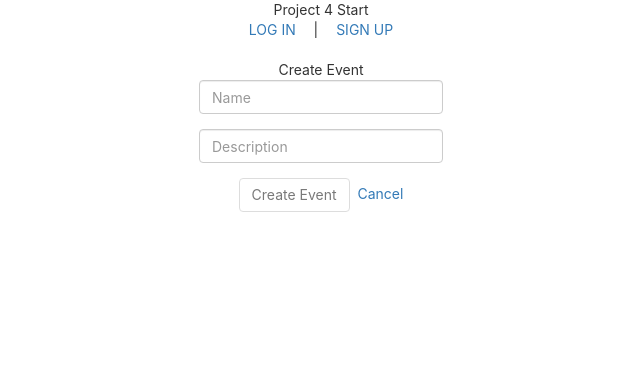
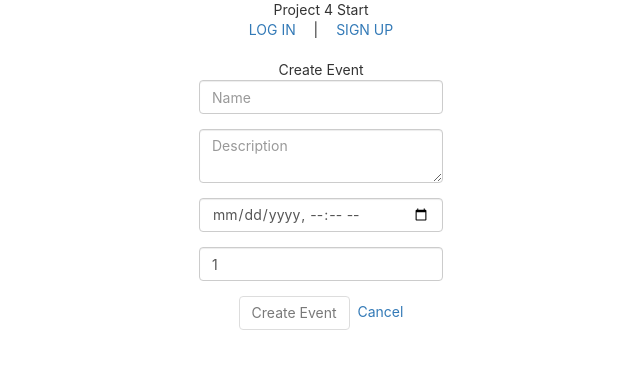
Before and after one commit to VictorLuo920/comedy-buerau-openmics, a React (Create React App) app: page /create in a window 1280 px wide. Shown: the top 368 px of the page, without its empty margins (319-959 px from the left). Built offline with nearby package versions, Linux system fonts and the light colour scheme.

Commit message:
styled event create to have time

```diff
--- a/src/components/EventCreateForm/EventCreateForm.jsx
+++ b/src/components/EventCreateForm/EventCreateForm.jsx
@@ -7,6 +7,8 @@ class EventCreateForm extends Component {
   state = {
     name: '',
     description: '',
+    time: '',
+    slots: [null],
   };
 
   handleChange = (e) => {
@@ -27,8 +29,12 @@ class EventCreateForm extends Component {
     }
   }
 
+  handleArrayChange = (e) => {
+
+  }
+
   isFormInvalid() {
-    return !(this.state.name && this.state.description);
+    return !(this.state.name && this.state.description && this.state.time);
   }
 
   render() {
@@ -43,7 +49,17 @@ class EventCreateForm extends Component {
           </div>
           <div className="form-group">
             <div className="col-sm-12">
-              <input type="description" className="form-control" placeholder="Description" value={this.state.description} name="description" onChange={this.handleChange} />
+              <textarea type="description" className="form-control" placeholder="Description" value={this.state.description} name="description" onChange={this.handleChange} />
+            </div>
+          </div>
+          <div className="form-group">
+            <div className="col-sm-12">
+              <input type="datetime-local" className="form-control" placeholder="Time" value={this.state.time} name="time" onChange={this.handleChange} />
+            </div>
+          </div>
+          <div className="form-group">
+            <div className="col-sm-12">
+              <input type="number" className="form-control" placeholder="Slots" value={this.state.slots.length} name="slots" onChange={this.handleArrayChange} />
             </div>
           </div>
           <div className="form-group">
```
Also changed, not shown: models/event.js (+2 -13 lines).
